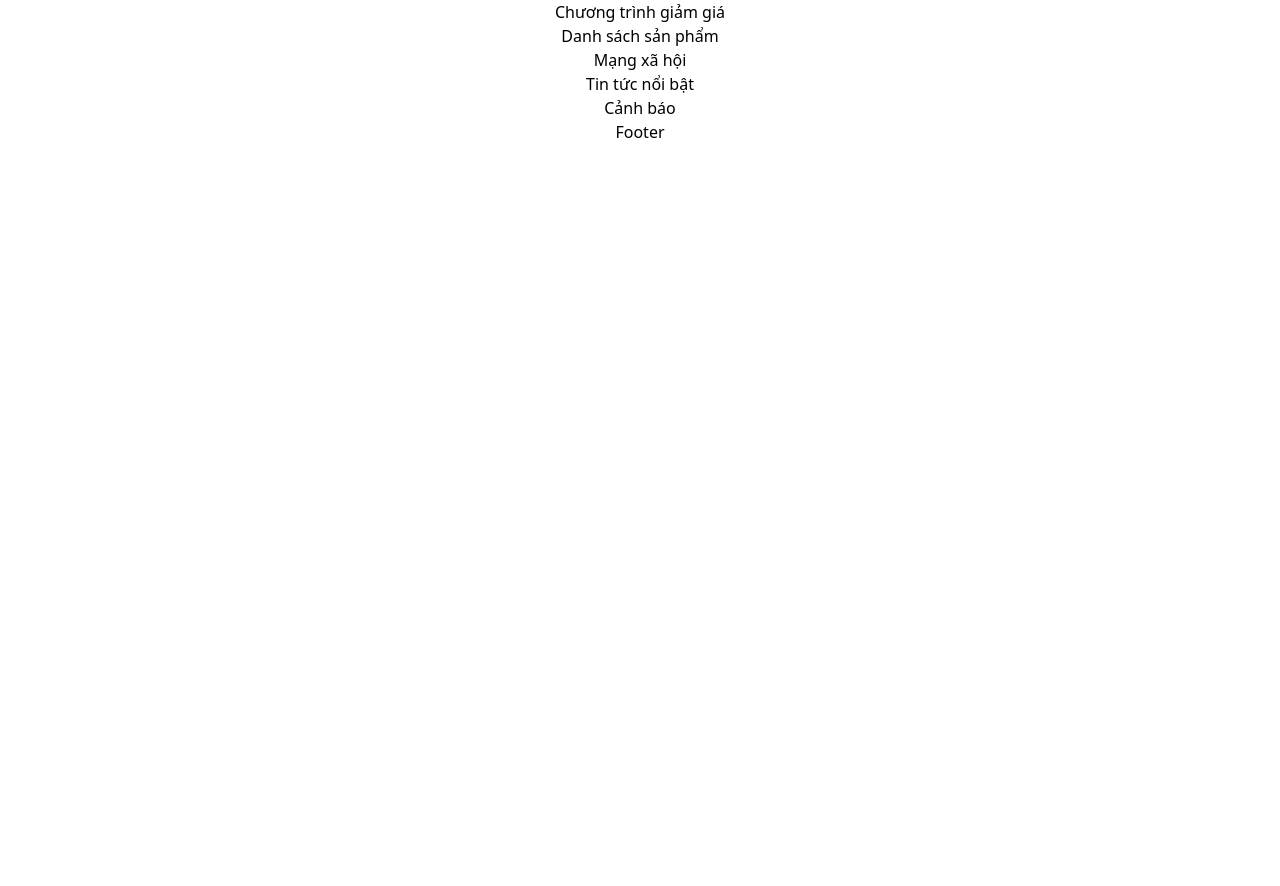
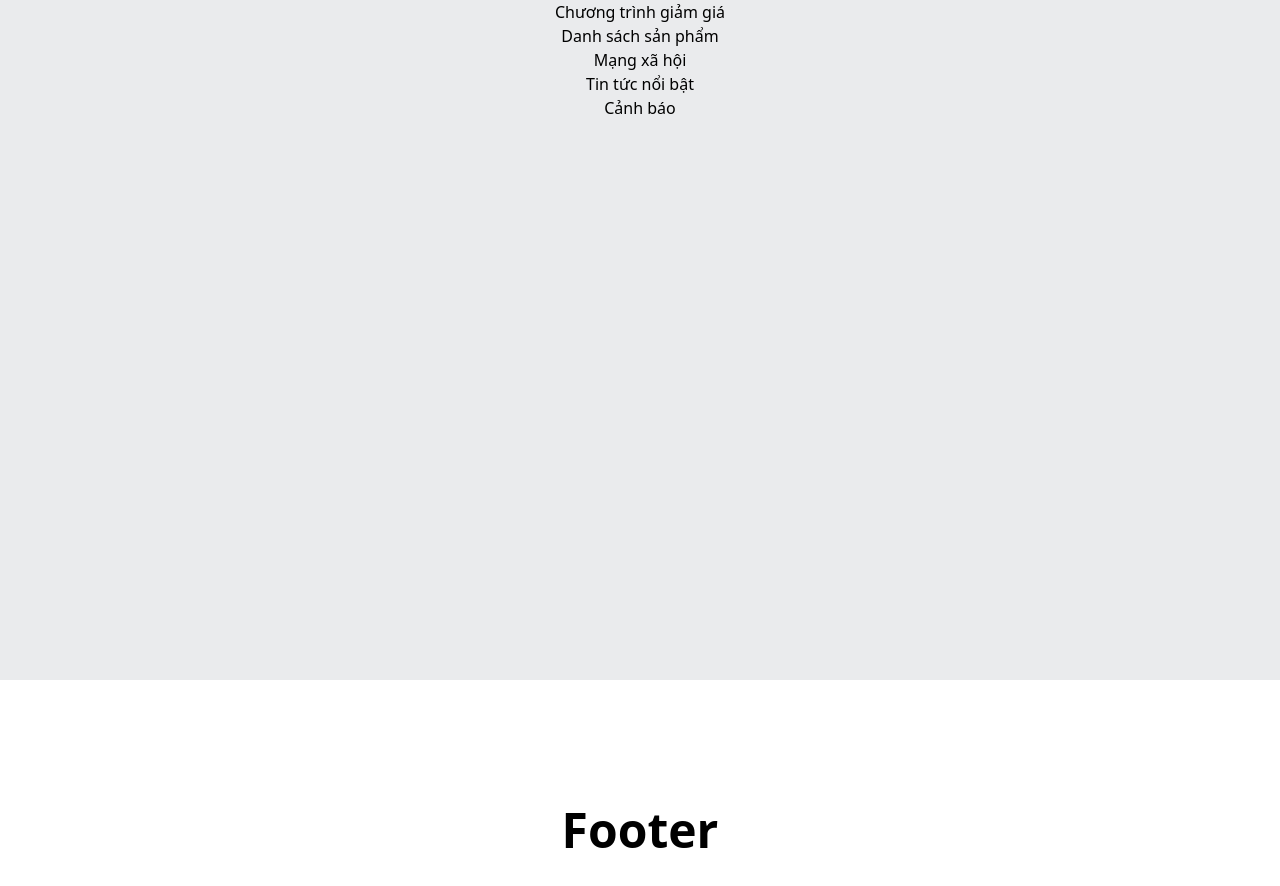
Before and after one commit to TruongKhanh23/thoidaivape, a Vue app: page / in a window 1280 px wide. Shown: the part 328-1214 px from the top of the page. Before the commit the page ends 800 px from the top, so only its background shows below. Built offline with nearby package versions, Linux system fonts and the light colour scheme; the HTML template or start-up script is replaced by a standard one.

Commit message:
TDV-009: Footer.vue

```diff
--- a/src/App.vue
+++ b/src/App.vue
@@ -2,12 +2,14 @@
   <Header />
   <Navigation />
   <RouterView />
+  <Footer />
 </template>
 
 <script setup lang="ts">
 import { RouterView } from 'vue-router'
 import Header from './components/Header/Header.vue'
 import Navigation from './components/Navigation.vue'
+import Footer from '@/components/Footer.vue'
 </script>
 
 <style scoped></style>
--- /dev/null
+++ b/src/components/Footer.vue
@@ -0,0 +1,5 @@
+<template>
+  <div class="bg-white flex justify-center items-center font-bold text-5xl min-h-[300px]">
+    Footer
+  </div>
+</template>
--- a/src/views/HomeView.vue
+++ b/src/views/HomeView.vue
@@ -1,5 +1,5 @@
 <template>
-  <div class="text-center">
+  <div class="text-center bg-[#EAEBED] min-h-screen">
     <p>Banner Slider</p>
     <p>Danh sách sản phẩm</p>
     <p>Danh mục sản phẩm nổi bật</p>
@@ -10,7 +10,6 @@
     <p>Mạng xã hội</p>
     <p>Tin tức nổi bật</p>
     <p>Cảnh báo</p>
-    <p>Footer</p>
   </div>
 </template>
 
```
